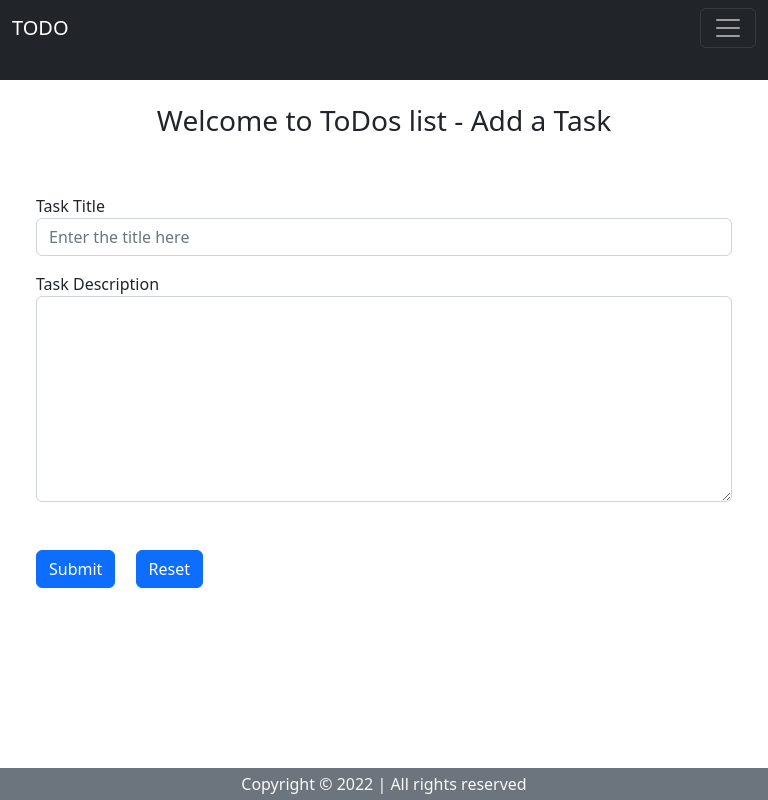
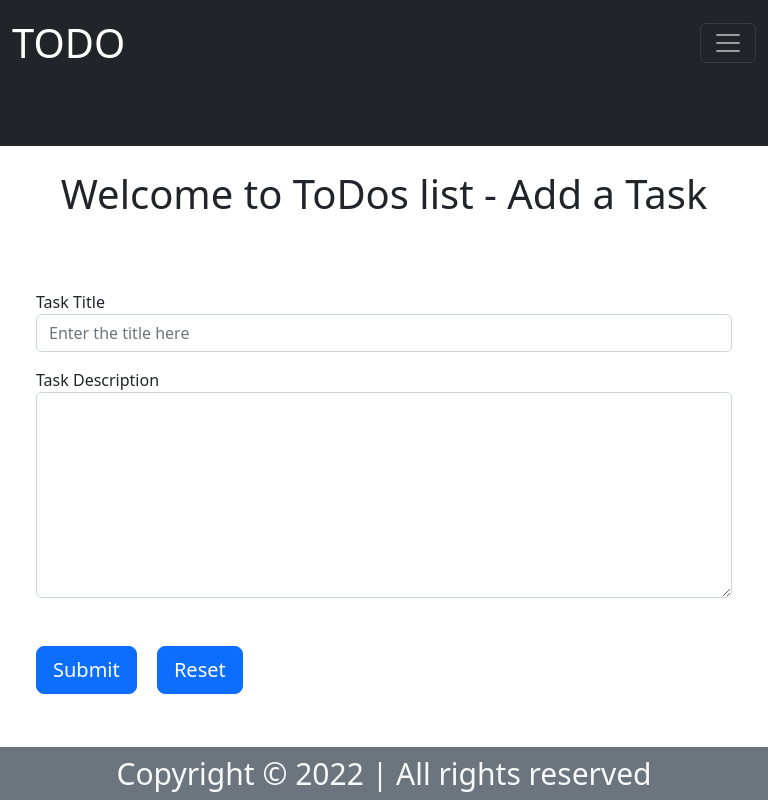
Before and after one commit to pratyush770/ToDo-List, a Django app: page / in a window 768 px wide. Run offline with Django 4.2, Linux system fonts and the light colour scheme.

Commit message:
first commit

```diff
--- /dev/null
+++ b/static/main.css
@@ -0,0 +1,49 @@
+nav{
+    background:#212529;
+}
+.navbar-brand{
+    font-size:20px;
+}
+.nav-link{
+    font-size:18px;
+}
+h2{
+    text-align:center;
+}
+footer{
+    font-size:medium;
+    text-align:center;
+    position: fixed;
+    left: 0;
+    bottom: 0;
+    width: 100%;
+}
+
+/* Responsiveness */
+
+
+/* for smartphones */
+@media only screen and (min-device-width:320px) and (max-device-width:480px){
+    h2{
+        font-size:21px;
+    }
+}
+
+/* for ipad devices */
+@media only screen and (min-device-width:700px) and (max-device-width:950px){
+    nav{
+        font-size:40px;
+    }
+    .navbar-brand{
+        font-size:40px;
+    }
+    .nav-link{
+        font-size:30px;
+    }
+    h2{
+        font-size:40px;
+    }
+    footer{
+        font-size:30px;
+    }
+}
--- a/template/index.html
+++ b/template/index.html
@@ -1,4 +1,3 @@
-{% load static %}
 <!doctype html>
 <html lang="en">
   <head>
@@ -6,9 +5,9 @@
     <meta name="viewport" content="width=device-width, initial-scale=1">
     <title>ToDoList</title>
     <link href="https://cdn.jsdelivr.net/npm/bootstrap@5.2.1/dist/css/bootstrap.min.css" rel="stylesheet" integrity="sha384-iYQeCzEYFbKjA/T2uDLTpkwGzCiq6soy8tYaI1GyVh/UjpbCx/TYkiZhlZB6+fzT" crossorigin="anonymous">
-  </head>
+    <link rel="stylesheet" type="text/css" href="static/main.css">
   <body>
-    <nav class="navbar navbar-expand-lg navbar-dark bg-dark">
+    <nav class="navbar navbar-expand-lg navbar-dark">
       <div class="container-fluid">
           <a class="navbar-brand" href="/">TODO</a>
           <button class="navbar-toggler" type="button" data-bs-toggle="collapse" data-bs-target="#navbarSupportedContent" aria-controls="navbarSupportedContent" aria-expanded="false" aria-label="Toggle navigation">
@@ -33,8 +32,7 @@
         <button type="button" class="btn-close" data-bs-dismiss="alert" aria-label="Close"></button>
       </div>
       {% endif %}
-      <div class="container my-4"></div>
-      <h2 class="text-center"> Welcome to ToDos list - Add a Task</h2>
+      <h2 class="my-4"> Welcome to ToDos list - Add a Task</h2>
       <br>
       <div class="container my-4">
         <form action="/" method="post">
@@ -49,12 +47,12 @@
             <textarea class="form-control" name="desc" id="desc" rows="8"> </textarea>
           </div>
           <br>
-          <button type="submit" class="btn btn-primary me-3"> Submit </button> <button type="reset"
-      class="btn btn-primary"> Reset </button>
+          <button type="submit" class="btn btn-primary btn-lg me-3"> Submit </button> <button type="reset"
+      class="btn btn-primary btn-lg"> Reset </button>
         </form>
       </div>
       <script src="https://cdn.jsdelivr.net/npm/bootstrap@5.2.1/dist/js/bootstrap.bundle.min.js" integrity="sha384-u1OknCvxWvY5kfmNBILK2hRnQC3Pr17a+RTT6rIHI7NnikvbZlHgTPOOmMi466C8" crossorigin="anonymous"></script>
   </body>
 </html>
-<footer style="font-size:medium;text-align:center;" class="bg-secondary text-light py-1 fixed-bottom"> Copyright &#169 2022 | All rights reserved
+<footer class="bg-secondary text-light py-1"> Copyright &#169 2022 | All rights reserved
 </footer>
--- a/todolist/settings.py
+++ b/todolist/settings.py
@@ -25,7 +25,7 @@ BASE_DIR = Path(__file__).resolve().parent.parent
 SECRET_KEY = 'django-insecure-_*ov-%+q3h&u@($l=+ysni*24%(ll=v+gh9#mscz9#d*3v^su0'
 
 # SECURITY WARNING: don't run with debug turned on in production!
-DEBUG = False
+DEBUG = True
 
 ALLOWED_HOSTS = ['0.0.0.0', 'localhost', '127.0.0.1','todolist-pratyush.herokuapp.com']
 
@@ -118,7 +118,9 @@ USE_TZ = True
 # https://docs.djangoproject.com/en/4.1/howto/static-files/
 
 STATIC_URL = 'static/'
-STATICFILES_DIRS=[os.path.join(BASE_DIR,'static')]
+STATICFILES_DIRS=[
+    os.path.join(BASE_DIR,'static')
+    ]
 STATIC_ROOT=os.path.join(BASE_DIR,'static')
 
 # Default primary key field type
```
Also changed, not shown: template/tasks.html (+4 -3 lines).
